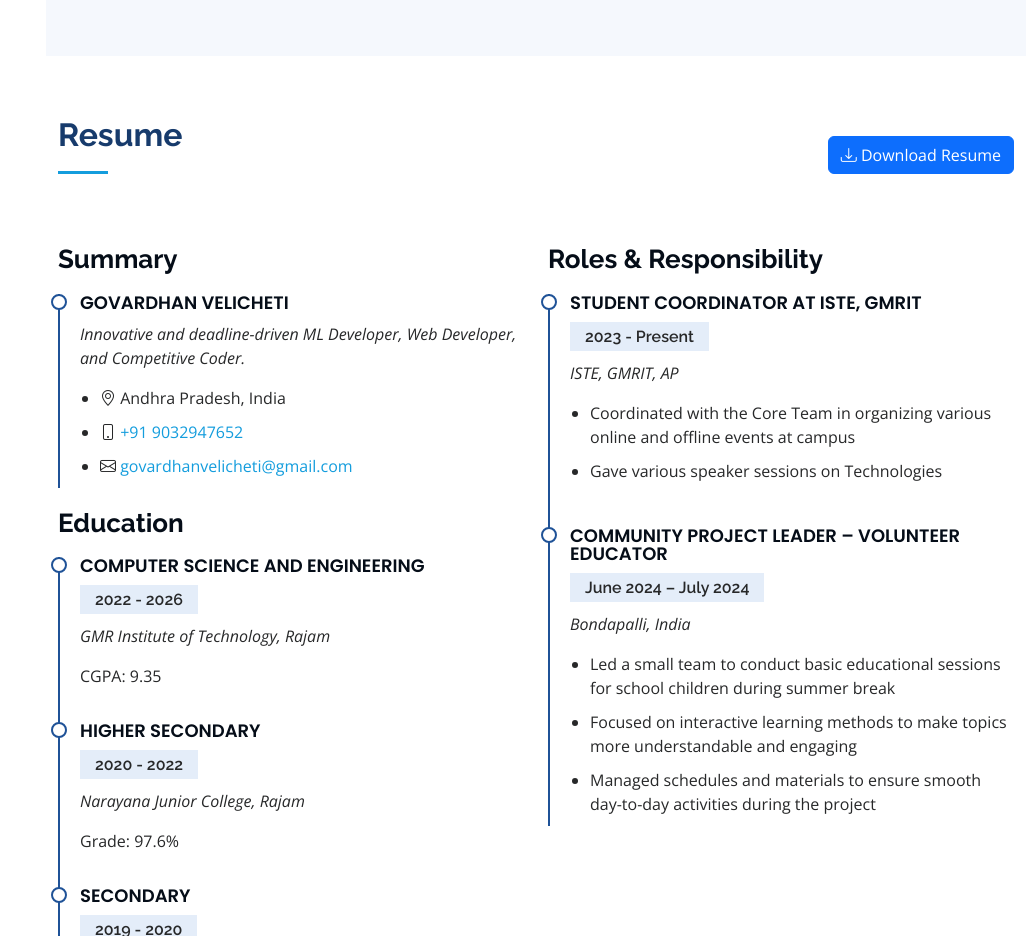
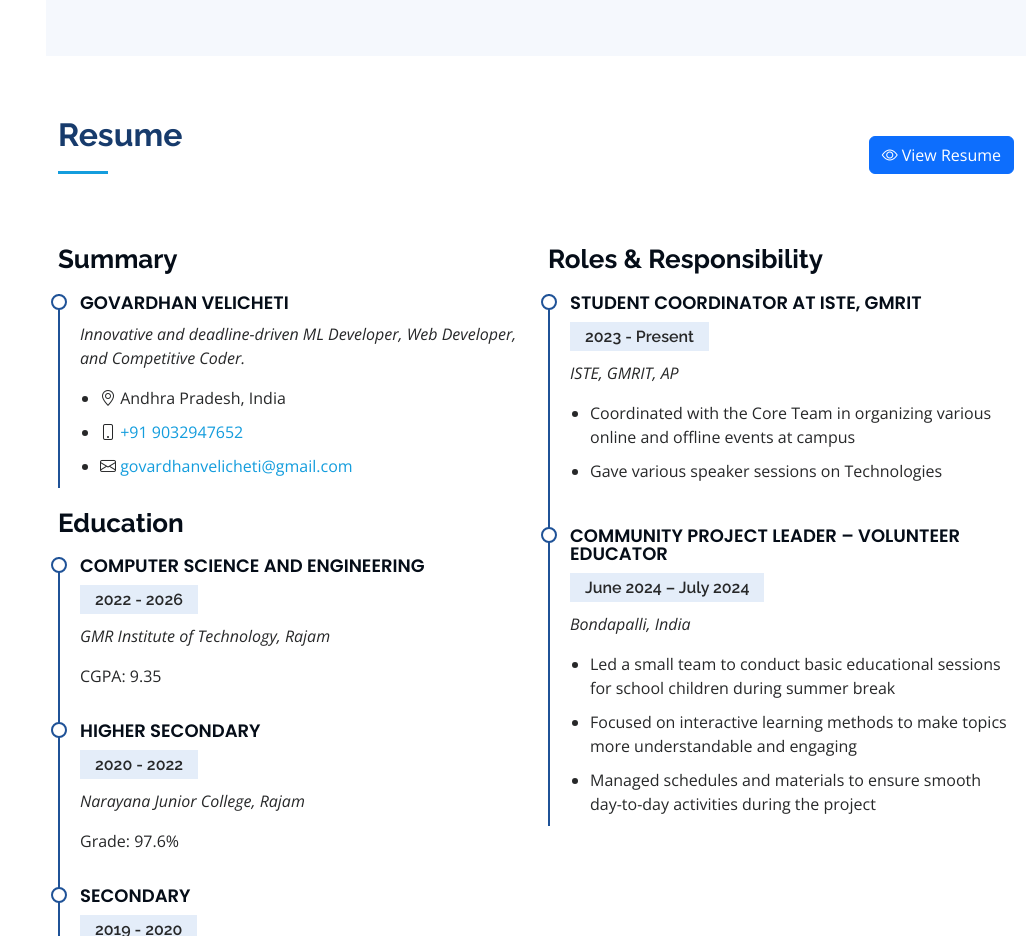
Before and after one commit to vardhan-02/Portfolio, a plain HTML site: page index.html in a window 1280 px wide. Shown: the part 1860-2796 px from the top of the page, without its empty margins (254-1280 px from the left). Drawn offline with nearby package versions, Linux system fonts and the light colour scheme.

Commit message:
Update index.html

```diff
--- a/index.html
+++ b/index.html
@@ -227,9 +227,15 @@
         <p></p>
       </div>
       <!-- Download Resume Button -->
-      <a href="assets/Govardhan_Velicheti_Resume.pdf" class="btn btn-primary" target="_blank" download>
+<!--       <a href="assets/Govardhan_Velicheti_Resume.pdf" class="btn btn-primary" target="_blank" download>
         <i class="bi bi-download"></i> Download Resume
+      </a> -->
+
+      <!-- View Resume Button -->
+      <a href="assets/Govardhan_Velicheti_Resume.pdf" class="btn btn-primary" target="_blank" rel="noopener noreferrer">
+        <i class="bi bi-eye"></i> View Resume
       </a>
+
     </div>
 
     <div class="row">
```
